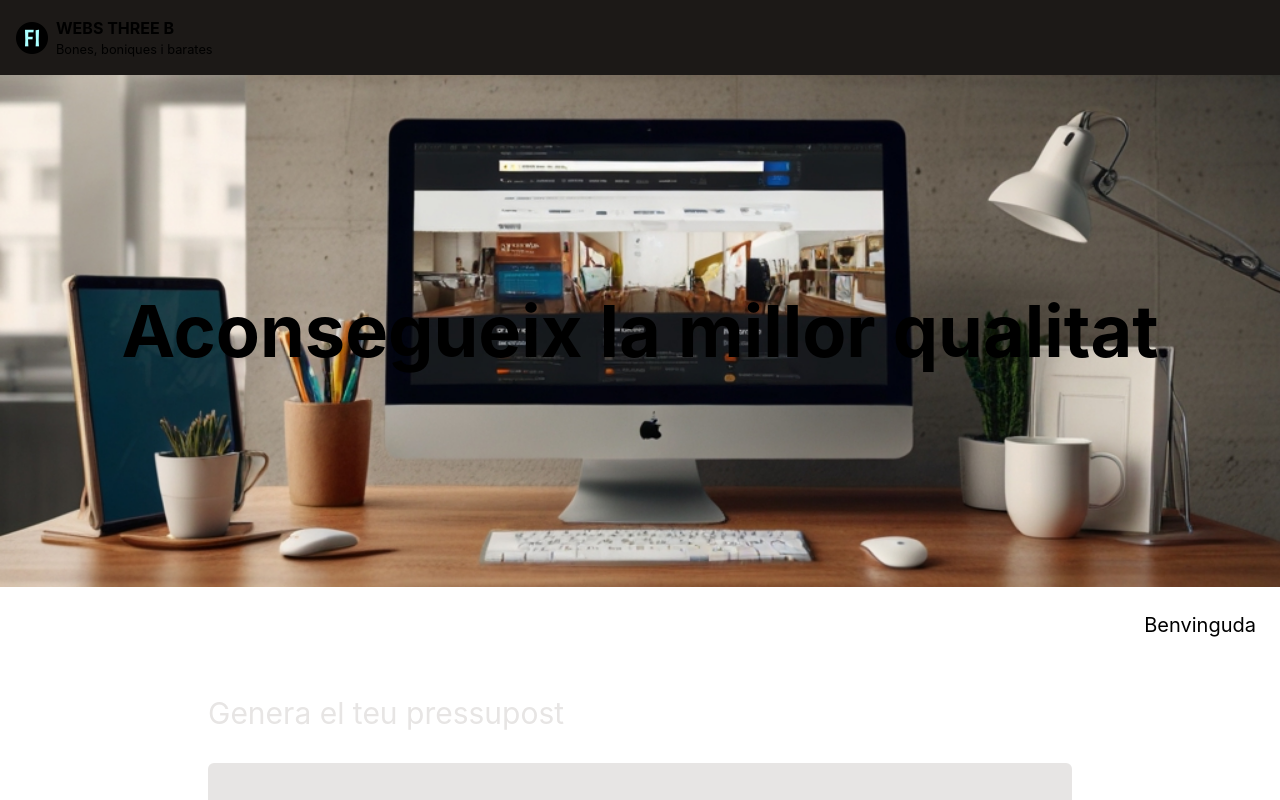
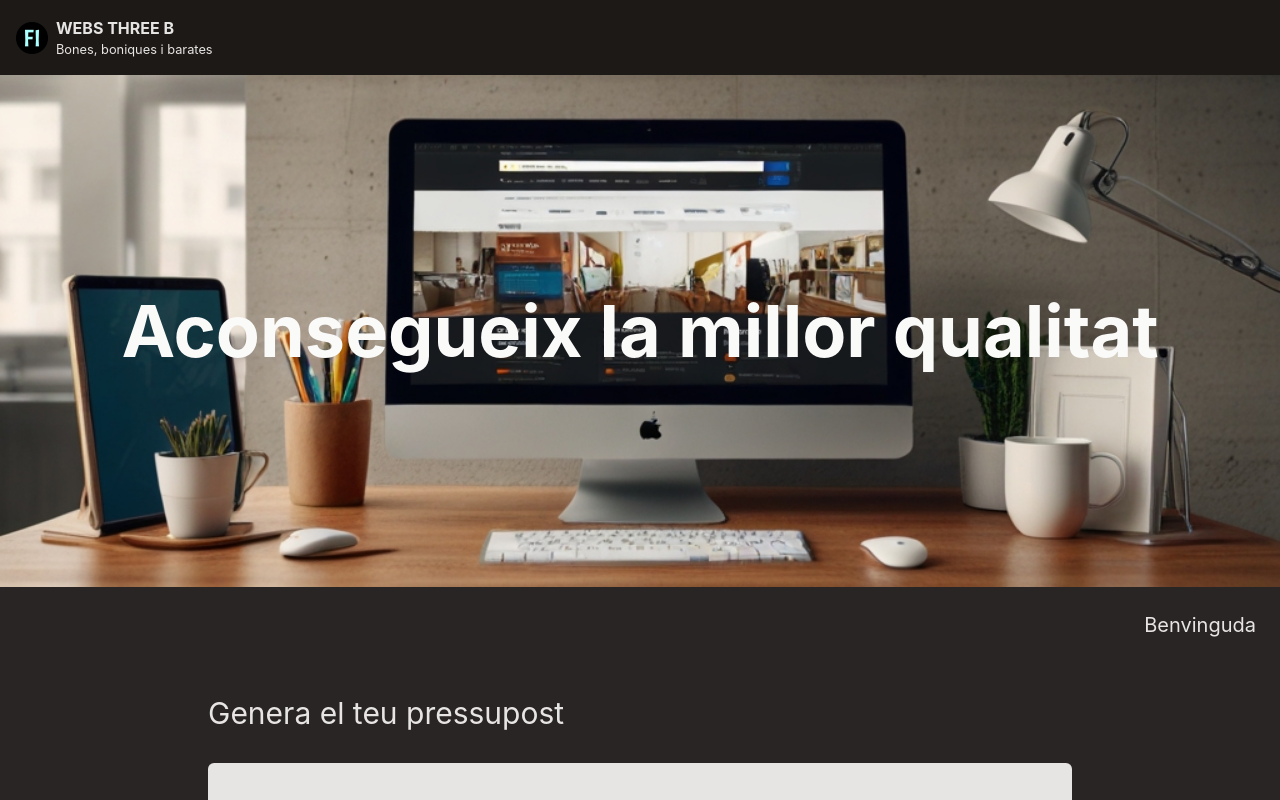
Before and after one commit to JuanDNJ/s6-pressupostos, a React (Vite) app: page /s6-pressupostos/calculadora in a window 1280 px wide. Shown: the top 800 px of the page. Built offline with nearby package versions, Linux system fonts and the light colour scheme.

Commit message:
"modified:   src/assets/index.css"

```diff
--- a/src/assets/index.css
+++ b/src/assets/index.css
@@ -13,7 +13,7 @@
 }
 
 body {
-  @apply m-0  min-w-[320px] min-h-[100vh] bg-transparent;
+  @apply m-0  min-w-[320px] min-h-[100vh] bg-stone-800 text-stone-200;
 }
 img {
   object-fit: cover;
--- a/src/components/Banner.jsx
+++ b/src/components/Banner.jsx
@@ -1,13 +1,15 @@
 import imgBanner from "../assets/banner.jpg";
 const Banner = () => {
-    return (<section
-        className="min-h-56 md:min-h-[488px] lg:min-h-[512px] flex items-center justify-center overflow-hidden banner"
-        style={{ backgroundImage: `url(${imgBanner})` }}
-      >
-        <h1 className="text-[1.3rem] xs:text-2xl sm:text-3xl md:text-5xl lg:text-7xl xl:text-[84px] font-bold">
-          Aconsegueix la millor qualitat
-        </h1>
-      </section>)
-}
+  return (
+    <section
+      className="min-h-56 md:min-h-[488px] lg:min-h-[512px] flex items-center justify-center overflow-hidden banner"
+      style={{ backgroundImage: `url(${imgBanner})` }}
+    >
+      <h1 className="text-[1.3rem] xs:text-2xl sm:text-3xl md:text-5xl lg:text-7xl xl:text-[84px] font-bold text-stone-50">
+        Aconsegueix la millor qualitat
+      </h1>
+    </section>
+  );
+};
 
 export default Banner;
```
